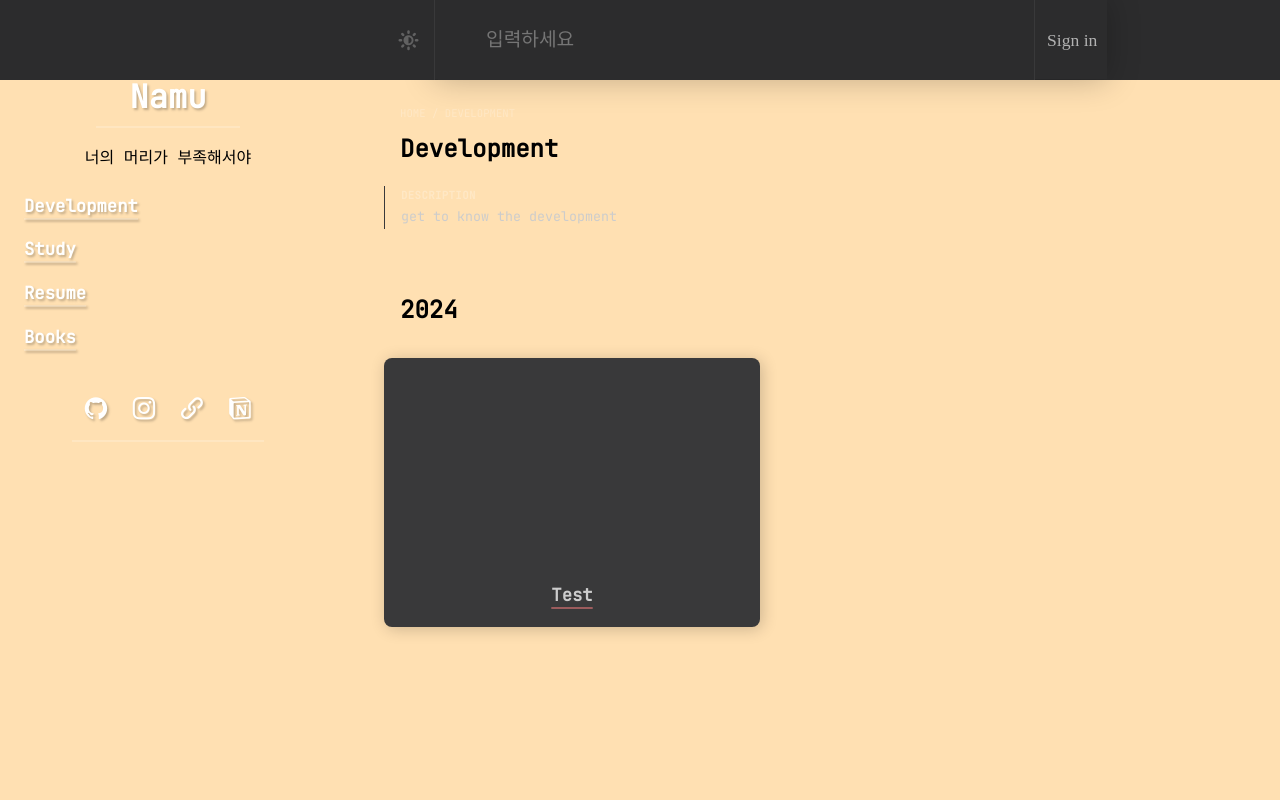
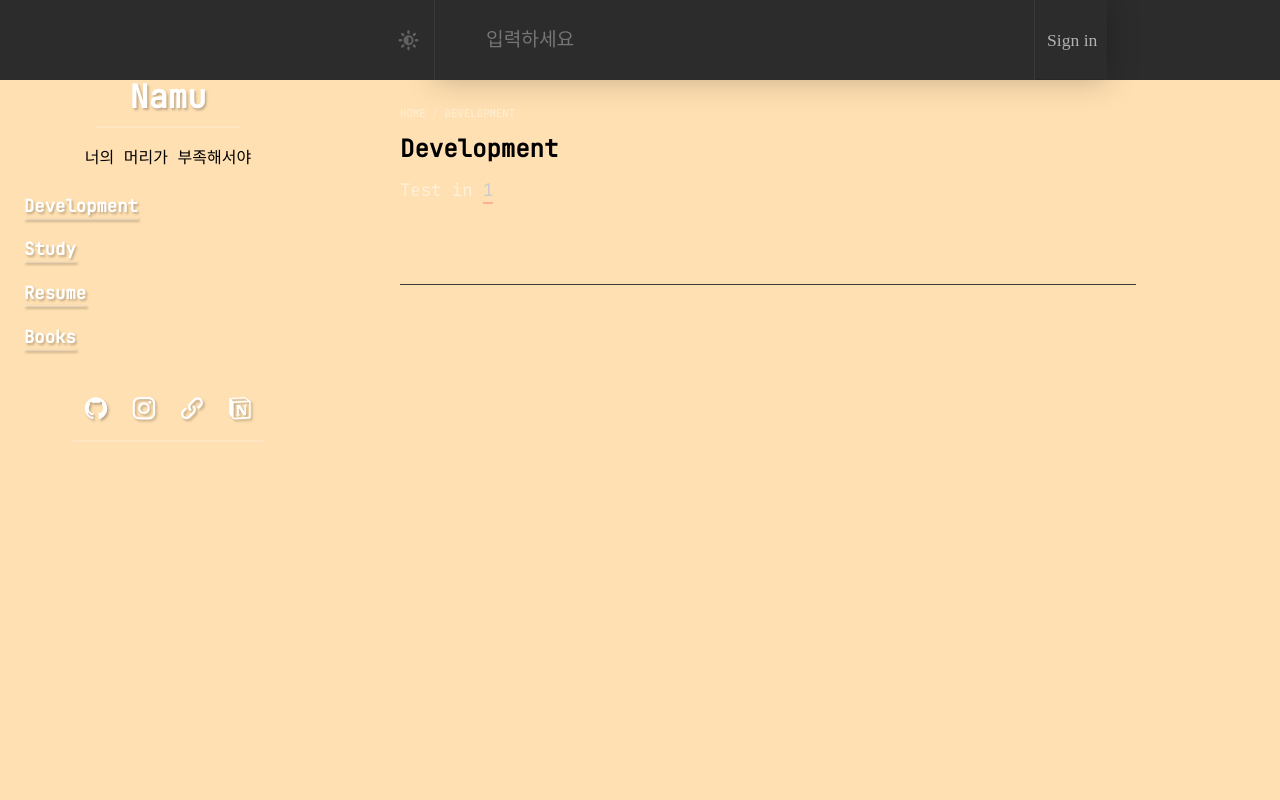
Before and after one commit to wsh6922/namu-frontend, a React (Vite) app: page / in a window 1280 px wide. Shown: the top 800 px of the page. Built offline with nearby package versions, Linux system fonts and the light colour scheme; a web font is replaced by a local one.

Commit message:
콘텐츠 부분 거의 완료

```diff
--- /dev/null
+++ b/src/assets/scss/section/_content.scss
@@ -0,0 +1,140 @@
+.content-main {
+    padding: 8rem 1rem 12rem;
+    min-height: 100vh;
+    -webkit-font-smoothing: antialiased;
+}
+
+#breadcrumbs > ul {
+    white-space: nowrap;
+    overflow: hidden;
+    text-overflow: ellipsis;
+}
+
+#breadcrumbs > ul {
+    height: 1rem;
+    margin: -1.5rem 0 .5rem;
+    padding: 0;
+    font-size: .667rem;
+    color: rgba(255, 255, 255, .25);
+    text-transform: uppercase;
+    width: 100%;
+    list-style: none;
+}
+
+#breadcrumbs > ul > li {
+    display: inline;
+}
+
+#breadcrumbs > ul > li > a {
+    transition: color 250ms, text-decoration-color 250ms, border-color 250ms;
+    color: rgba(255, 255, 255, .5);
+}
+
+.page-of_mb6 {
+    margin-bottom: 6rem;
+}
+
+.page-of_mb6 .post-date {
+    margin-left: 0;
+    margin-right: 0;
+}
+
+.post-date {
+    display: flex;
+    justify-content: space-between;
+    margin-top: -.6rem;
+    height: 2rem;
+    margin-bottom: .85rem;
+    color: rgba(255, 255, 255, .5);
+    font-size: 1.08rem;
+    line-height: 1.6;
+}
+
+#article header .post-date .ellipsis {
+    white-space: nowrap;
+    overflow: hidden;
+    text-overflow: ellipsis;
+    margin-right: 1rem;
+    cursor: pointer;
+}
+
+#article header .ellipsis .flip-title {
+    transition: color 250ms, text-decoration-color 250ms, border-color 250ms;
+    text-decoration: underline;
+    text-decoration-style: solid;
+    text-underline-offset: .35rem;
+    text-decoration-thickness: 2px;
+    color: #ccc;
+    text-decoration-color: rgba(255, 128, 128, 0.5);
+    border-color: rgba(255, 128, 128, 0.5);
+}
+
+#article header .ellipsis .flip-title:hover {
+    text-decoration-color: rgb(255, 128, 128);
+    border-color: rgb(255, 128, 128);
+    color: 50ms, text-decoration-color 50ms, border-color 50ms;
+}
+
+#article header .about {
+    margin-top: 4rem;
+    margin-bottom: 4rem;
+}
+
+#article header .about .author {
+    margin-top: 4rem;
+}
+
+#article header .about .author .hr-bottom {
+    border-bottom: 1px solid #39393a;
+    padding-bottom: .75rem;
+    margin-bottom: 1rem;
+    transition: background-color 1s, border-color 1s;
+}
+
+.hr-bottom {
+    font-size: 1.5rem;
+    line-height: 1.4;
+}
+
+@media screen and (min-width: 42em) {
+    .columns-1-2 {
+        width: 50%;
+    }
+}
+
+@media screen and (min-width: 42em) {
+    .content-main  {
+        max-width: 42rem;
+    }
+}
+
+@media screen and (min-width: 54em) {
+    .content-main {
+        max-width: 48rem;
+    }
+}
+
+@media screen and (min-width: 64em) {
+    .content-main  {
+        padding-left: 1rem;
+        margin-left: 24rem;
+        margin-right: 3rem;
+    }
+}
+
+@media screen and (min-width: 86em) {
+    .content-main  {
+        padding-top: 9rem;
+        margin-left: 25rem;
+        margin-right: 4rem;
+        max-width: 54rem;
+        background-color: #A5D6A7;
+    }
+}
+
+@media screen and (min-width: 86em) {
+    .content-main h1{
+        font-size: 2.4rem;
+        line-height: 1.25;
+    }
+}
--- a/src/assets/scss/section/_development.scss
+++ b/src/assets/scss/section/_development.scss
@@ -23,6 +23,11 @@
 
 #breadcrumbs > ul > li {
     display: inline;
+}
+
+#breadcrumbs > ul > li > a {
+    transition: color 250ms, text-decoration-color 250ms, border-color 250ms;
+    color: rgba(255, 255, 255, .5);
 }
 
 #article .page-title {
--- a/src/assets/scss/style.scss
+++ b/src/assets/scss/style.scss
@@ -10,5 +10,6 @@
 @import "section/footer";
 
 @import "section/development";
+@import "section/content";
 
 @import "src/assets/icomoon/icons";
--- /dev/null
+++ b/src/components/Content.jsx
@@ -0,0 +1,41 @@
+const Development = () => {
+
+
+    return (
+        <main id="development-main" className="content-main" role="main">
+            <nav id="breadcrumbs" className="screen-only">
+                <ul>
+                    <li><a>home</a></li>
+                    <li>
+                        <span>&nbsp;/&nbsp;</span>
+                        <a>development</a>
+                    </li>
+                </ul>
+            </nav>
+            <article id="article" className="page-of_mb6" role="article">
+                <header>
+                    <h1 className="page-title">Development</h1>
+                    <div className ="post-date">
+                        <span className="ellipsis">
+                            <time dateTime="">Test</time>&nbsp;in&nbsp;
+                            <a className="flip-title">1</a>
+                            <span></span>
+                        </span>
+                    </div>
+                    <div>
+
+                    </div>
+                    <aside className="about" role="complementary">
+                        <div className="author">
+                            <h2 className="page-title hr-bottom">
+
+                            </h2>
+                        </div>
+                    </aside>
+                </header>
+            </article>
+        </main>
+    );
+};
+
+export default Development;
--- a/src/components/Development.jsx
+++ b/src/components/Development.jsx
@@ -5,8 +5,8 @@ const Development = () => {
                 <ul>
                     <li><a>home</a></li>
                     <li>
-                        <span> / </span>
-                        <span>development</span>
+                        <span>&nbsp;/&nbsp;</span>
+                        <a>development</a>
                     </li>
                 </ul>
             </nav>
--- a/src/views/MainView.jsx
+++ b/src/views/MainView.jsx
@@ -2,7 +2,8 @@
 import Header from "../components/Header";
 import SideBar from "../components/SideBar";
 // import Main from "../components/Main";
-import Development from "../components/Development";
+// import Development from "../components/Development";
+import Content from "../components/Content";
 import Footer from "../components/Footer";
 
 const MainView = () => {
@@ -11,7 +12,8 @@ const MainView = () => {
         <Header/>
         <SideBar/>
         {/*<Main/>*/}
-        <Development/>
+        {/* <Development/> */}
+        <Content/>
         <Footer/>
         </>
     );
```
